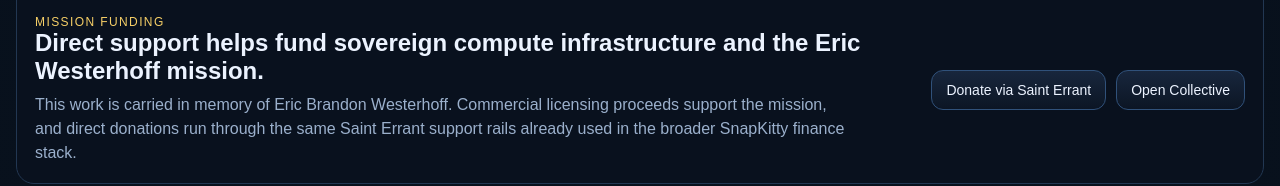
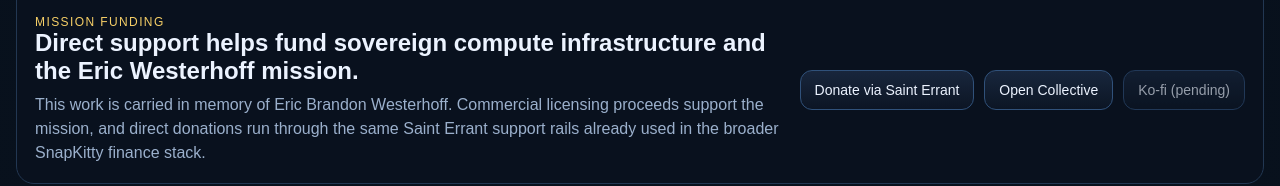
Before and after one commit to SNAPKITTYWEST/foundry-f1, a browser extension: page docs/mission-control.html in a window 1280 px wide. Shown: the part 1820-2006 px from the top of the page. Drawn offline with Linux system fonts and the light colour scheme.

Commit message:
docs: add kofi support rail placeholder

```diff
--- a/docs/mission-control.html
+++ b/docs/mission-control.html
@@ -1428,6 +1428,7 @@ Repo (Source Available): https://github.com/SNAPKITTYWEST/foundry-f1</div>
       <div class="support-actions">
         <a class="button" href="https://collectivekitty.com/saint-errant">Donate via Saint Errant</a>
         <a class="button" href="https://opencollective.com/saint-errant-digital-society">Open Collective</a>
+        <span class="button" style="opacity:0.62;cursor:default;" aria-disabled="true" title="Awaiting canonical SnapKitty / Saint Errant Ko-fi URL">Ko-fi (pending)</span>
       </div>
     </div>
   </section>
```
Also changed, not shown: README.md.
